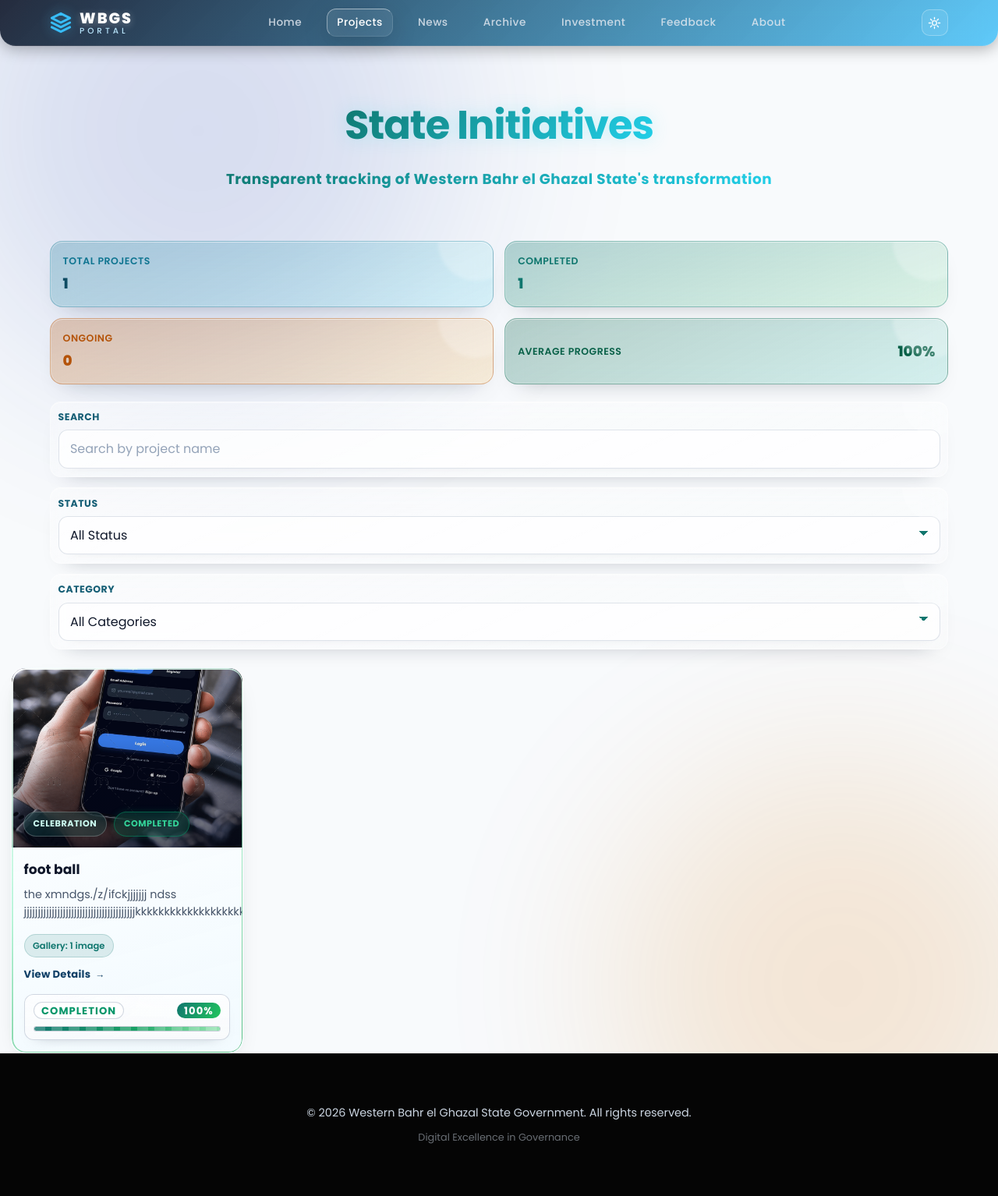
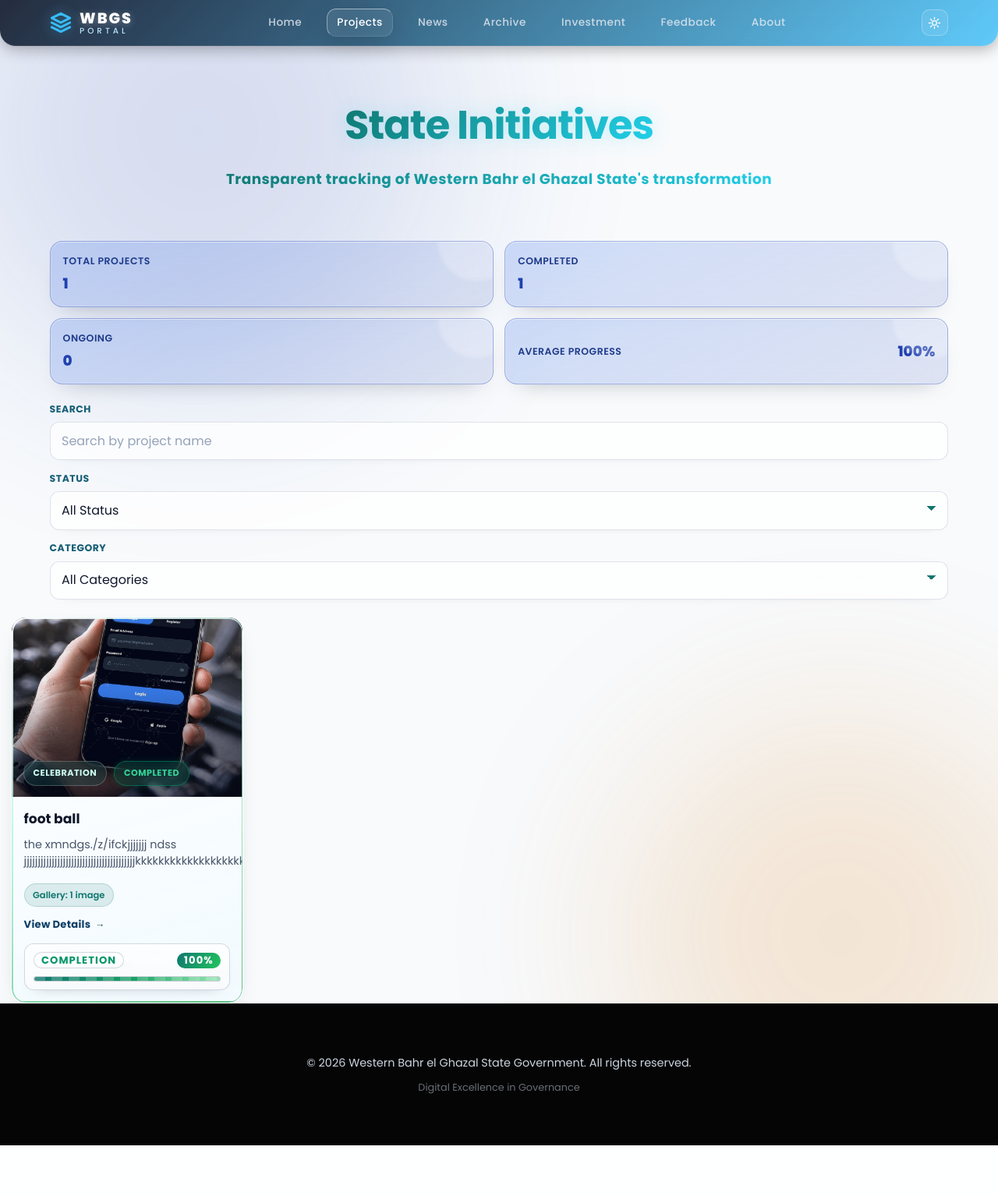
Before and after one commit to NarimanOusman/WBGS, a Django app: page /projects/ in a window 1280 px wide. Shown: the whole page at 78% size. After the commit the page ends 1469 px from the top, so only its background shows below. Run offline with Django 5.2, Linux system fonts and the light colour scheme; data comes from the database, SQL or seed files in the repository; data that the repository does not hold is empty; some libraries are stand-ins or nearby versions.

Commit message:
refactor summary styles for improved consistency and clarity

```diff
--- a/static/css/styles.css
+++ b/static/css/styles.css
@@ -942,42 +942,29 @@ footer {
   color: #0f172a;
 }
 
-.summary-total {
-  background: linear-gradient(155deg, rgba(14, 116, 144, 0.26), rgba(34, 211, 238, 0.14));
-  border-color: rgba(14, 116, 144, 0.3);
-}
-
-.summary-total .summary-label {
-  color: #0e7490;
-}
-
-.summary-total .summary-value {
-  color: #0f4c63;
-}
-
-.summary-completed {
-  background: linear-gradient(160deg, rgba(15, 118, 110, 0.3), rgba(34, 197, 94, 0.14));
-  border-color: rgba(15, 118, 110, 0.35);
-}
-
+.summary-total,
+.summary-completed,
+.summary-ongoing,
+.summary-average {
+  background: linear-gradient(155deg, rgba(37, 99, 235, 0.2), rgba(30, 64, 175, 0.12));
+  border-color: rgba(30, 64, 175, 0.3);
+}
+
+.summary-total .summary-label,
 .summary-completed .summary-label,
-.summary-completed .summary-value {
-  color: #0f766e;
-}
-
-.summary-ongoing {
-  background: linear-gradient(160deg, rgba(180, 83, 9, 0.28), rgba(245, 158, 11, 0.14));
-  border-color: rgba(180, 83, 9, 0.35);
-}
-
 .summary-ongoing .summary-label,
-.summary-ongoing .summary-value {
-  color: #b45309;
+.summary-average .summary-label {
+  color: #1e3a8a;
+}
+
+.summary-total .summary-value,
+.summary-completed .summary-value,
+.summary-ongoing .summary-value,
+.summary-average .summary-value {
+  color: #1e40af;
 }
 
 .summary-average {
-  background: linear-gradient(155deg, rgba(6, 95, 70, 0.28), rgba(20, 184, 166, 0.16));
-  border-color: rgba(6, 95, 70, 0.35);
   display: flex;
   flex-direction: row;
   align-items: center;
@@ -987,11 +974,6 @@ footer {
 
 .summary-average .summary-label {
   margin-bottom: 0;
-  color: #065f46;
-}
-
-.summary-average .summary-value {
-  color: #065f46;
 }
 
 .projects-tools {
@@ -1010,27 +992,17 @@ footer {
   flex-direction: column;
   gap: 0.4rem;
   position: relative;
-  border-radius: 14px;
-  padding: 0.58rem 0.62rem 0.64rem;
-  background: linear-gradient(155deg, rgba(255, 255, 255, 0.34), rgba(255, 255, 255, 0.14));
-  border: 1px solid rgba(255, 255, 255, 0.45);
-  backdrop-filter: blur(16px);
-  -webkit-backdrop-filter: blur(16px);
-  box-shadow: 0 14px 28px -22px rgba(15, 23, 42, 0.36), inset 0 1px 0 rgba(255, 255, 255, 0.45);
-  overflow: hidden;
+  padding: 0;
+  background: transparent;
+  border: none;
+  box-shadow: none;
+  backdrop-filter: none;
+  -webkit-backdrop-filter: none;
 }
 
 .projects-search-wrap::before,
 .projects-select-wrap::before {
-  content: "";
-  position: absolute;
-  width: 84px;
-  height: 84px;
-  border-radius: 50%;
-  top: -42px;
-  right: -26px;
-  background: rgba(255, 255, 255, 0.24);
-  pointer-events: none;
+  content: none;
 }
 
 .projects-control-label {
```
